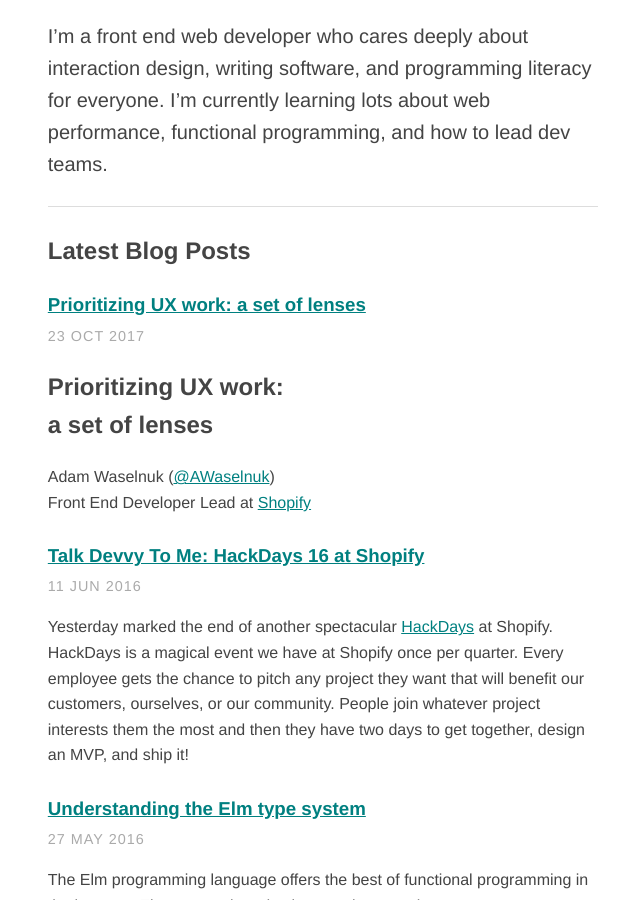
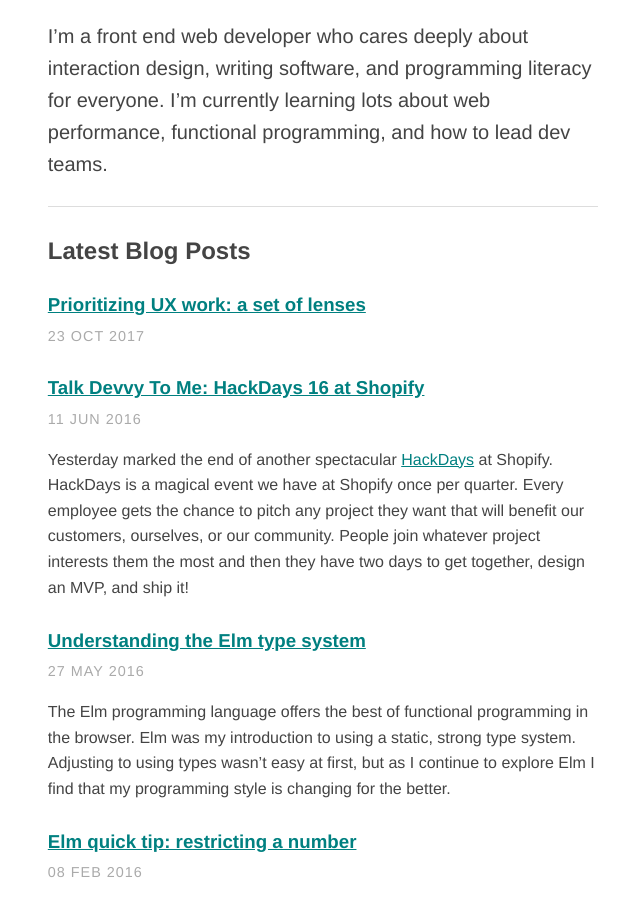
Before and after one commit to AWaselnuk/AWaselnuk.github.io, a Jekyll site: the page built from index.html, in a window 1280 px wide and 900 px high. Shown: the whole window, without its empty margins (317-957 px from the left). Built offline with Jekyll 4.4.1, drawn with Linux system fonts in a browser that asks for light colours.

Commit message:
Adjust index to hide excerpt for presentations

```diff
--- a/index.html
+++ b/index.html
@@ -20,7 +20,9 @@ title: Adam Waselnuk - Front End Web Developer
   <li class="post">
     <h3 class="post-title"><a href="{{ post.url }}">{{ post.title }}</a></h3>
     <p class="date">{{ post.date | date_to_string }}</p>
-    <p class="post-excerpt">{{ post.excerpt }}</p>
+    {% unless post.categories contains 'presentations' %}
+      <p class="post-excerpt">{{ post.excerpt }}</p>
+    {% endunless %}
   </li>
   {% endfor %}
 </ul>
```
Also changed, not shown: _posts/2017-10-23-prioritizing-ux-work-a-set-of-lenses.md (+1 -1 lines).
